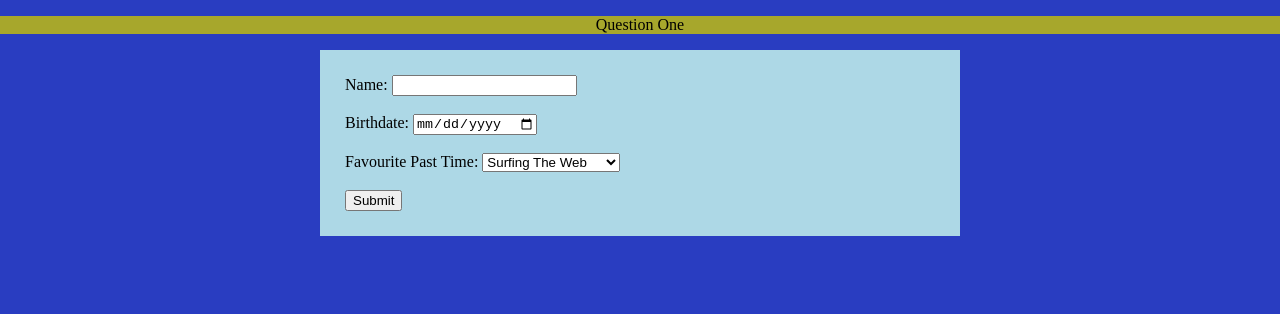
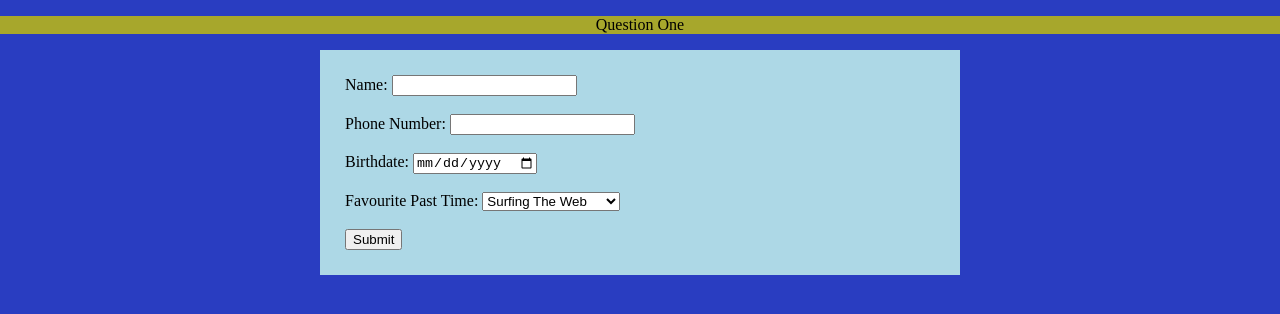
Before and after one commit to IvanChongjh/ICT373-WebAssgin-WA, a plain HTML site: page index.html in a window 1280 px wide. Drawn offline with Linux system fonts and the light colour scheme.

Commit message:
added features and styling

```diff
--- a/index.html
+++ b/index.html
@@ -44,6 +44,10 @@ The above external documentation should be saved in a file in PDF format
                 <input type="text" id ="name" name = "name" value="">
                 <br>
                 <br>
+                <label for ="phonenumber">Phone Number:</label>
+                <input type="text" id ="phonenumber" phonenumber = "phonenumber" value="">
+                <br>
+                <br>
                 <label for ="birthdate">Birthdate:</label>
                 <input type="date" id ="date" name ="date" values ="">
                 <br>
```
